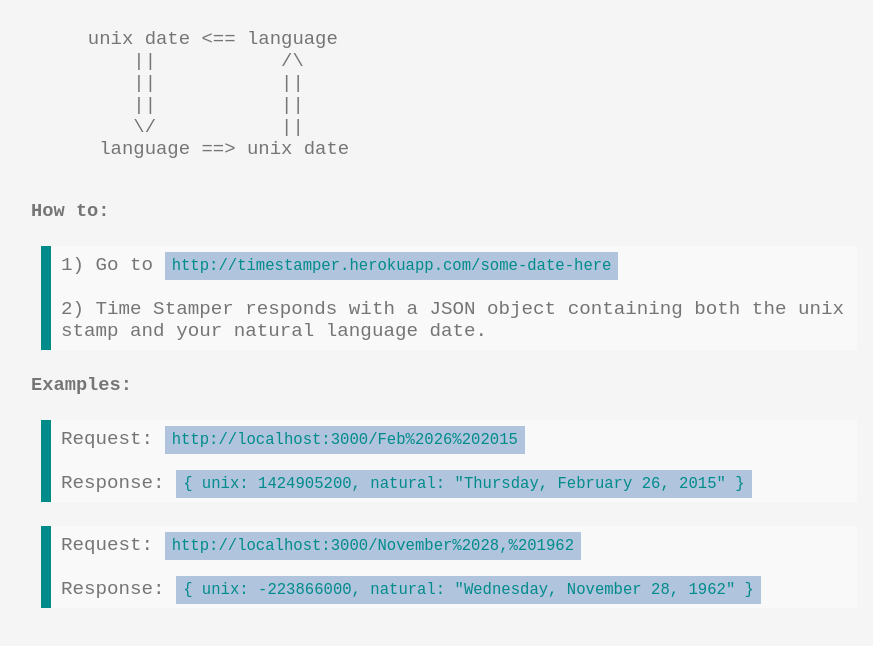
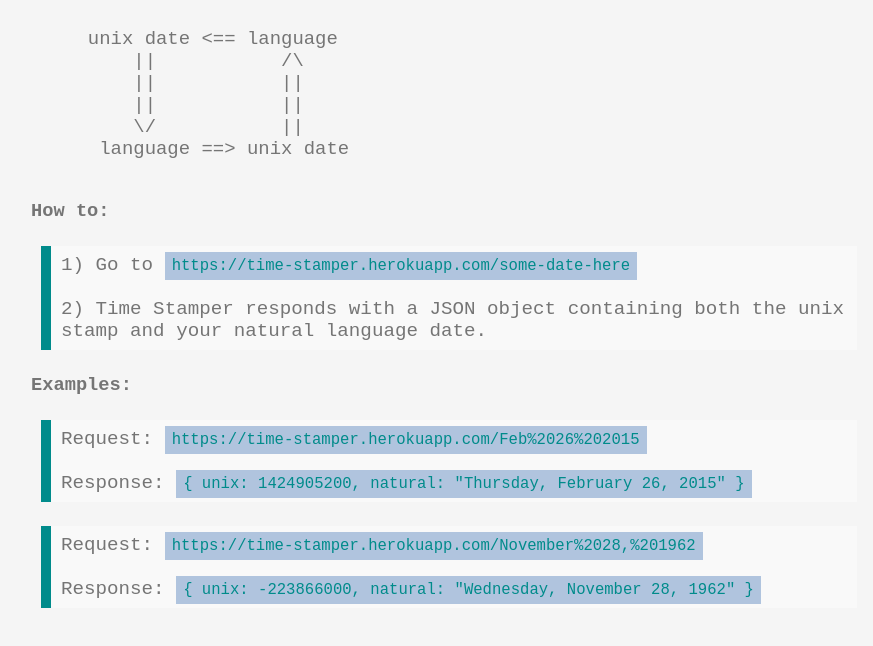
Before and after one commit to BenjaminDowns/TimeStamper, a website: page public/index.html in a window 1280 px wide. Shown: the part 154-800 px from the top of the page, without its empty margins (91-964 px from the left). Drawn offline with Linux system fonts and the light colour scheme.

Commit message:
updated domain name

```diff
--- a/public/index.html
+++ b/public/index.html
@@ -26,7 +26,7 @@
         <h3>How to:</h3>
         <blockquote>
             <p class='instructions'>
-                1) Go to <code>http://timestamper.herokuapp.com/some-date-here</code>
+                1) Go to <code>https://time-stamper.herokuapp.com/some-date-here</code>
                 <br/>
                 <br/> 2) Time Stamper responds with a JSON object containing both the unix stamp and your natural language date.
             </p>
@@ -34,7 +34,7 @@
         <h3>Examples:</h3>
         <blockquote>
             <p>
-                Request: <code>http://localhost:3000/Feb%2026%202015</code>
+                Request: <code>https://time-stamper.herokuapp.com/Feb%2026%202015</code>
                 <br/>
                 <br/>
                 Response: <code>{
@@ -46,7 +46,7 @@
 
         <blockquote>
             <p>
-                Request: <code>http://localhost:3000/November%2028,%201962</code>
+                Request: <code>https://time-stamper.herokuapp.com/November%2028,%201962</code>
                 <br/>
                 <br/>
                 Response: <code>{
```
